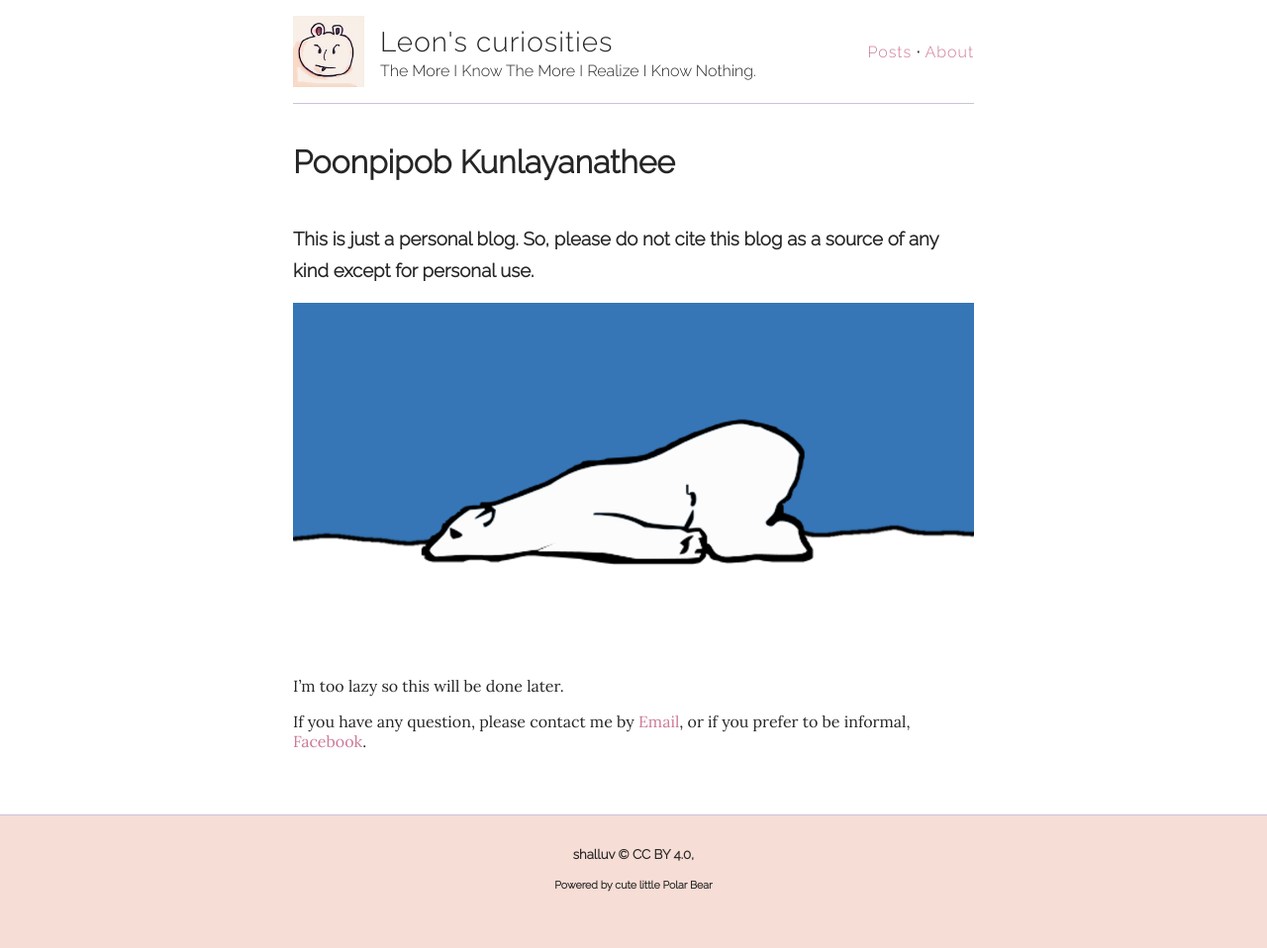
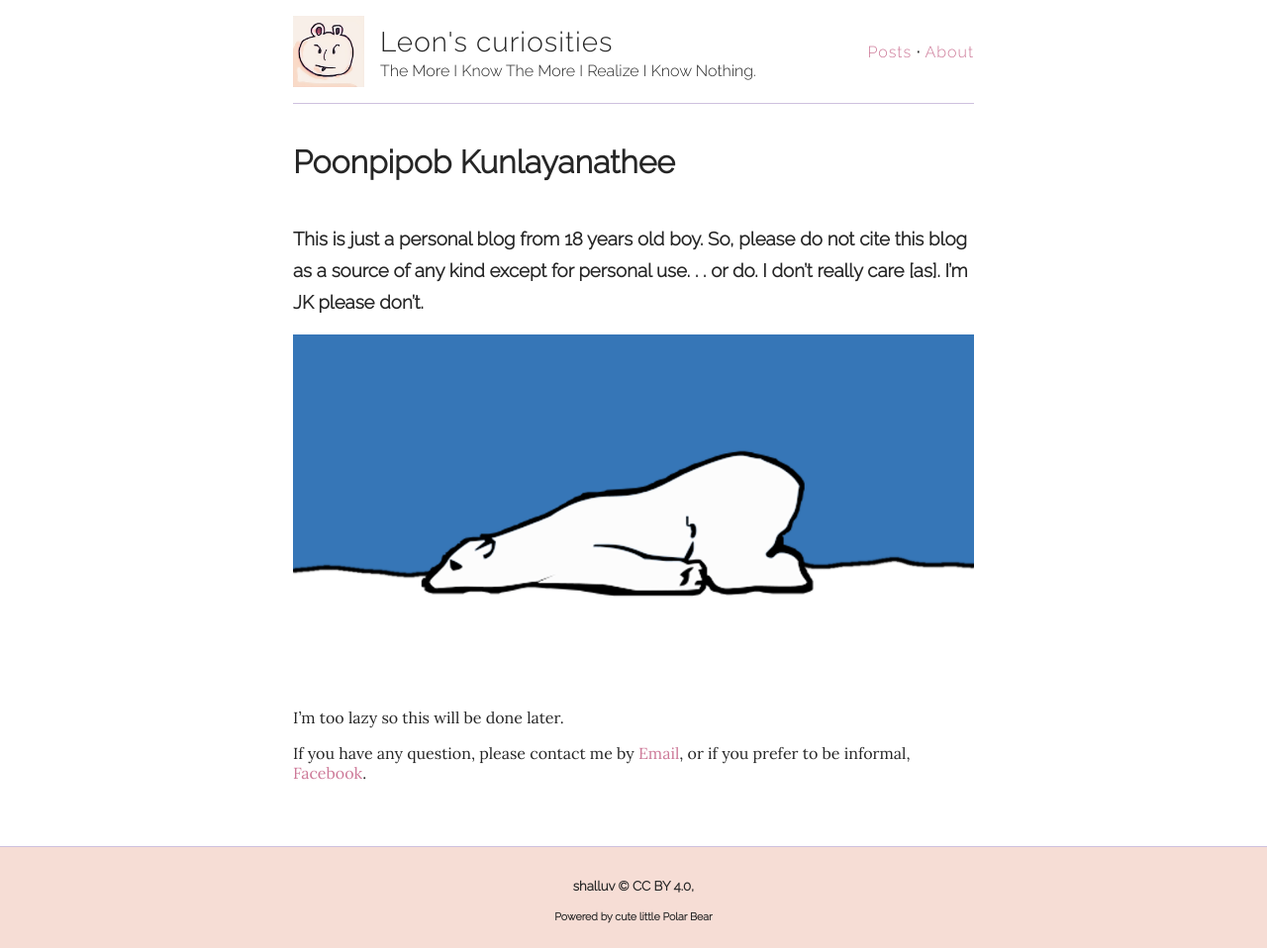
Before and after one commit to shalluv/blog, a Jekyll site: the page built from about.md, in a window 1280 px wide. Shown: the whole page at 99% size. Built offline with Jekyll 4.4.1, drawn with Linux system fonts in a browser that asks for light colours; some web fonts are replaced; before the commit the page ends 926 px from its top, so only the background shows below that.

Commit message:
⬆️ update: about page

```diff
--- a/about.md
+++ b/about.md
@@ -3,11 +3,10 @@ layout: empty/about
 title: Poonpipob Kunlayanathee
 ---
 
-### This is just a personal blog. So, please do not cite this blog as a source of any kind except for personal use.
+### This is just a personal blog from 18 years old boy. So, please do not cite this blog as a source of any kind except for personal use. . . or do. I don't really care [as]. I'm JK please don't.
 
 ![](/assets/img/tired-bear.png)
 
 I'm too lazy so this will be done later.
 
-
 If you have any question, please contact me by [Email](mailto:leon555thai@gmail.com), or if you prefer to be informal, [Facebook](https://www.facebook.com/poonpipob).
```
